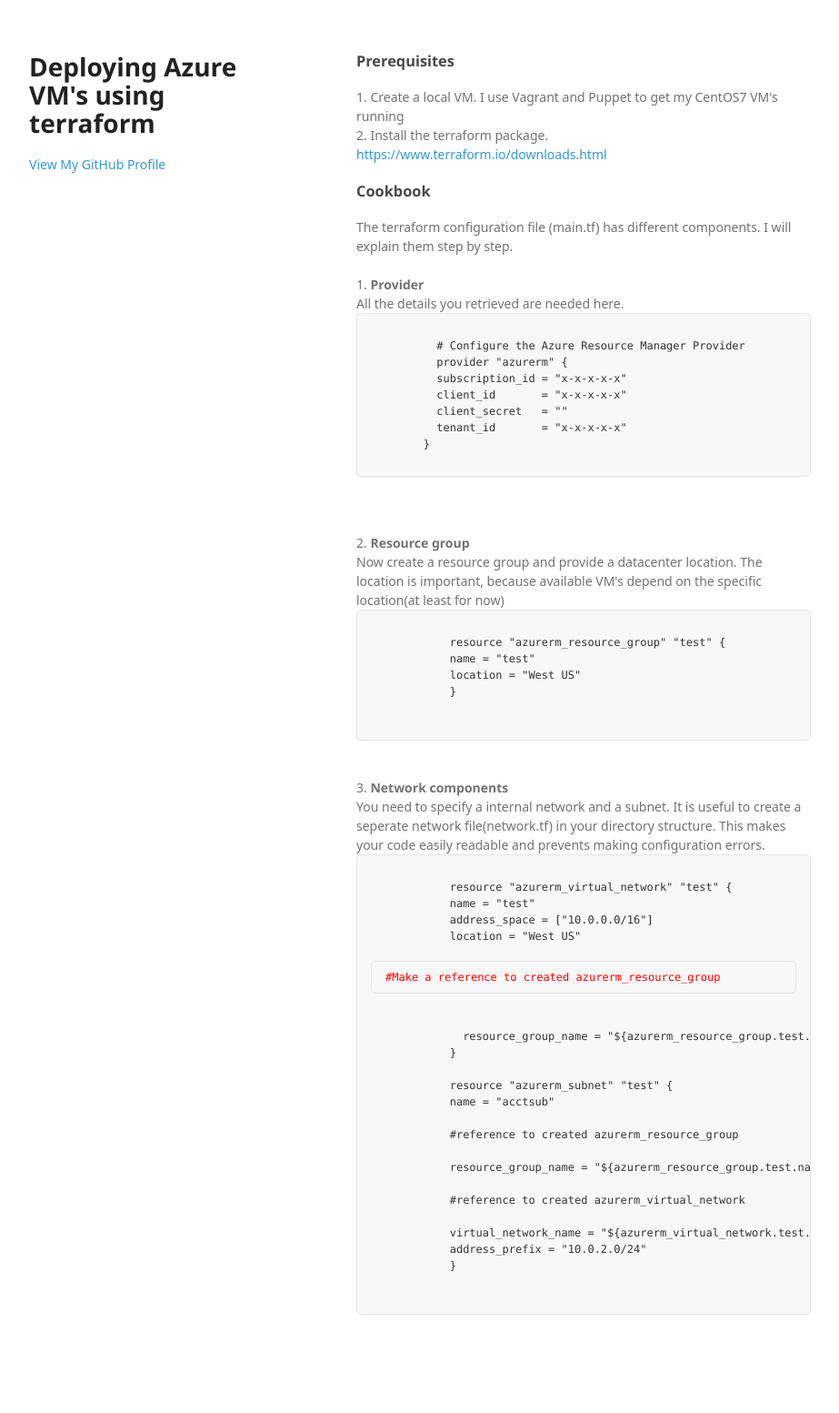
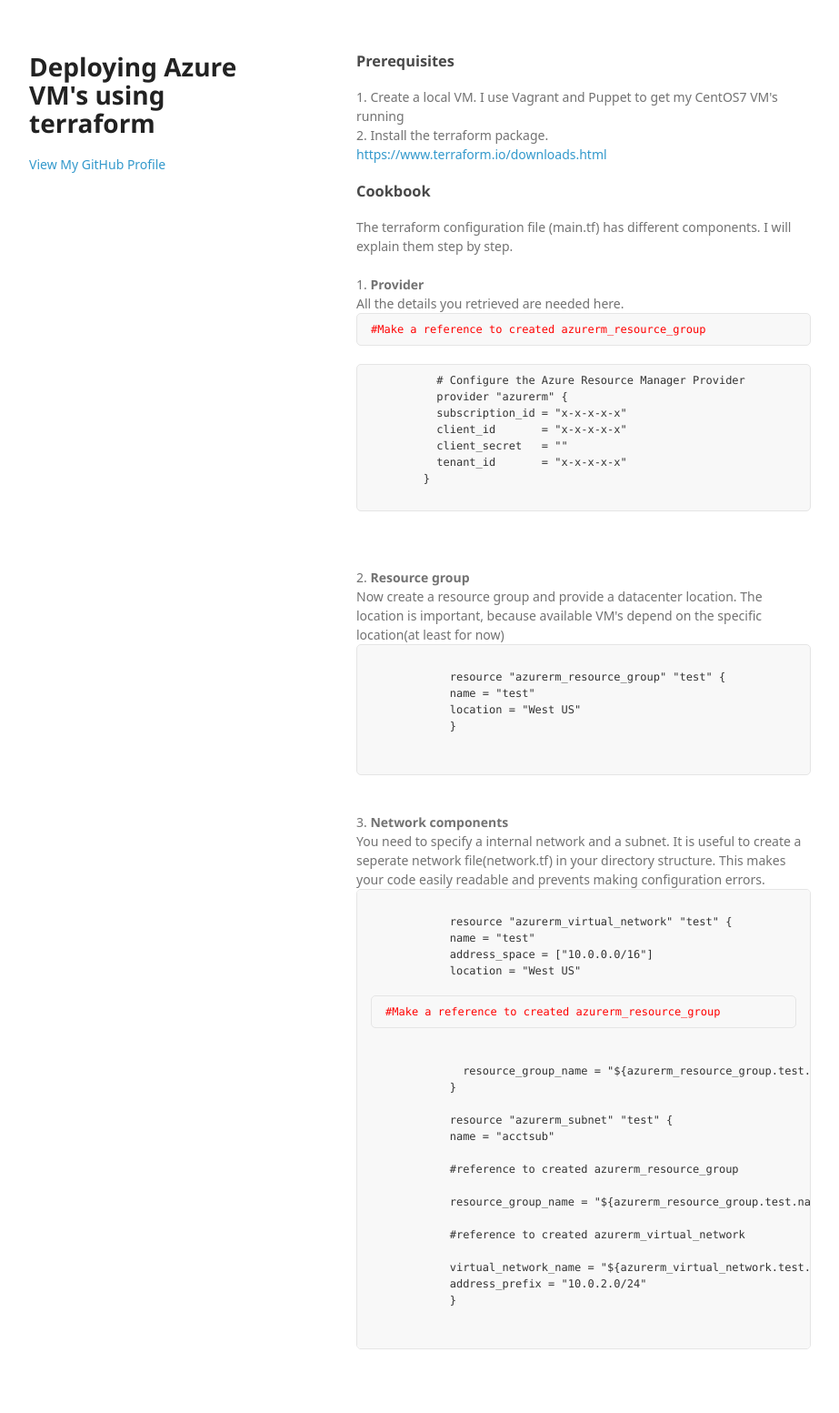
Before and after one commit to arjenwilly/arjenwilly.github.io, a Jekyll site: the page terraform2.html, which Jekyll copies as it is, in a window 1280 px wide. Shown: the whole page at 91% size, without its empty margins (178-1101 px from the left). Built offline with Jekyll 4.4.1, drawn with Linux system fonts in a browser that asks for light colours; some web fonts are replaced; before the commit the page ends 1515 px from its top, so only the background shows below that.

Commit message:
Update terraform2.html

```diff
--- a/terraform2.html
+++ b/terraform2.html
@@ -34,7 +34,8 @@
 
         1. <b>Provider</b>
         <br>All the details you retrieved are needed here.<br>
-        <pre><code>
+          <pre style="color: red">#Make a reference to created azurerm_resource_group</pre>
+          <code><pre>
           # Configure the Azure Resource Manager Provider
           provider "azurerm" {
           subscription_id = "x-x-x-x-x"
```
